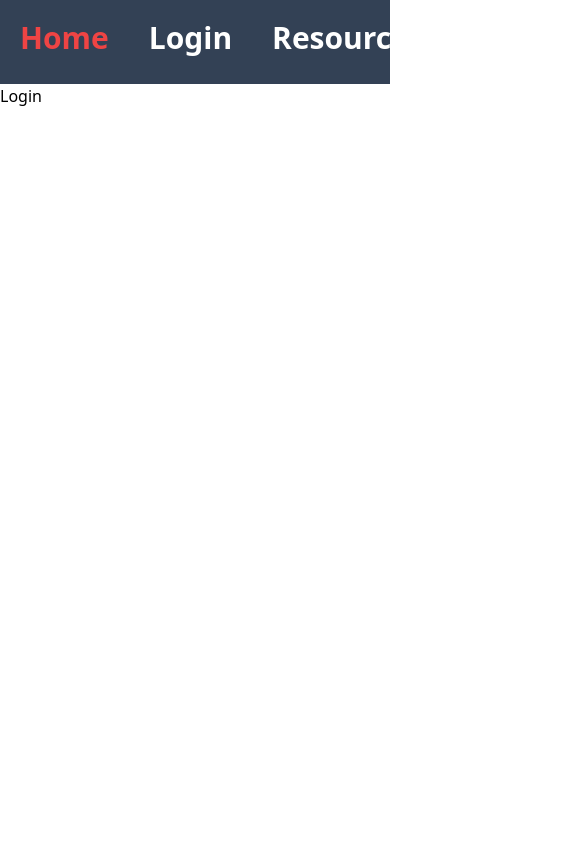
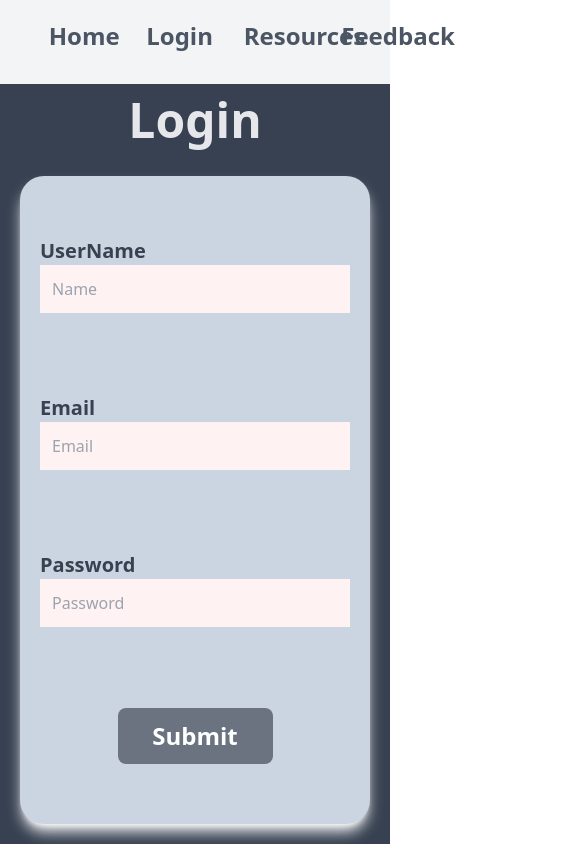
Before and after one commit to DarkyWarky/Todo-list-Mern, a React (Create React App) app: page / in a window 390 px wide. Both pictures are taken after a click on the item "Login". Shown: the top 844 px of the page, 585 px wide, since content can reach past the window. Built offline with nearby package versions, Linux system fonts and the light colour scheme; no server answers.

Commit message:
Addition to login page and styling of pages

```diff
--- a/package.json
+++ b/package.json
@@ -15,6 +15,7 @@
     "mongoose": "^8.0.4",
     "react": "^18.2.0",
     "react-dom": "^18.2.0",
+    "react-hook-form": "^7.50.1",
     "react-icons": "^5.0.1",
     "react-router-dom": "^6.21.2",
     "react-scripts": "5.0.1",
@@ -47,6 +48,7 @@
     ]
   },
   "devDependencies": {
+    "@hookform/devtools": "^4.3.1",
     "npm-run-all": "^4.1.5",
     "tailwindcss": "^3.4.1"
   }
--- a/src/App.js
+++ b/src/App.js
@@ -1,19 +1,19 @@
 import React from 'react'
-import { BrowserRouter as Router,Link,Route,Routes } from 'react-router-dom'
+import { BrowserRouter as Router,Route,Routes } from 'react-router-dom'
 import { Navbar } from './Components/Navbar'
 import Lists from './Components/Lists'
 import Login from './Components/Login'
 
+
 const App = () => {
+
   return (
     <Router>
-      <div>
         <Navbar/>
         <Routes>
         <Route path="/" element={<Lists/>} />
         <Route path="/login" element={<Login/>} />
         </Routes>
-      </div>
     </Router>
   )
 }
--- /dev/null
+++ b/src/Backend/controller.js
@@ -0,0 +1,5 @@
+const express = require("express");
+
+const authUser = (req,res)=>{
+    const user_data=req.body
+}
--- /dev/null
+++ b/src/Backend/routes.js
@@ -0,0 +1,6 @@
+const router = require("express").Router()
+const controller= require("./controller")
+
+router.get("/login",controller.authUser)
+
+module.exports=router
--- a/src/Backend/server.js
+++ b/src/Backend/server.js
@@ -1,13 +1,12 @@
+const mongoose = require("mongoose");
 const express = require("express");
-const mongoose = require("mongoose");
 const cors = require("cors");
 
 const app = express();
-const PORT = 3000;
+const PORT = 3001;
 
 app.use(cors());
 
-console.log("hello");
 mongoose.connect("mongodb+srv://Zwar:DarkyWarky@zwardb.1makfjy.mongodb.net/Todo-List", {
   useNewUrlParser: true,
   useUnifiedTopology: true,
@@ -75,6 +74,9 @@ app.post("/search", async (req,res)=>{
   }
 })
 
+
+
+
 app.listen(PORT, () => {
   console.log(`Server is running on port ${PORT}`);
 });
--- a/src/Components/Items.jsx
+++ b/src/Components/Items.jsx
@@ -1,12 +1,31 @@
-import React from 'react'
+import React from "react";
+import { useState } from "react";
 
-const Items = ({task,onDelete}) => {
+const Items = ({ task, onDelete }) => {
+  const [expanded, setExpanded] = useState(true);
+  const [expandText, setexpandText] = useState("Expand...");
+
+  const toggleExpansion = () => {
+    setExpanded(!expanded);
+    if (expanded) setexpandText("Minimize");
+    else setexpandText("Expand...");
+  };
   return (
-    <div className='bg-red-300 p-4 h-32 ml-10 mr-10 rounded-3xl flex justify-between items-center min-h-0 lg:h-full sm:h-3/4 md:h-3/4'>
-        <div className="textbox">{task}</div>
-        <button className="delete bg-green-300 p-3 rounded-3xl" onClick={onDelete}>Delete</button>
+    <div className="bg-gray-100 p-4 h-32 ml-10 mr-10 rounded-3xl flex justify-between items-center min-h-0 lg:h-full sm:h-3/4 md:h-3/4 shadow-lg shadow-slate-400 text-wrap">
+      <div className="flex-grow">
+        <h1 className="textbox font-bold text-2xl text-wrap">{task}</h1>
+        <div
+          className={`w-5/6 ${expanded ? "max-h-[118px]" : "max-h-full"} p-2 border`}
+          style={{ overflow: "hidden" }}
+          contentEditable={true}
+        ></div>
+        <button onClick={toggleExpansion} className="p-2 text-purple-700">{expandText}</button>
+      </div>
+      <button className="delete bg-cyan-300 p-3 rounded-3xl" onClick={onDelete}>
+        Delete
+      </button>
     </div>
-  )
-}
+  );
+};
 
-export default Items
+export default Items;
--- a/src/Components/Lists.jsx
+++ b/src/Components/Lists.jsx
@@ -12,7 +12,7 @@ const Lists = () => {
 
   useEffect(() => {
     axios
-      .get("http://localhost:3000/todos")
+      .get("http://localhost:3001/todos")
       .then((response) => setTasks(response.data))
       .catch((error) => console.error(error));
   }, []);
@@ -20,7 +20,7 @@ const Lists = () => {
   const addTask = () => {
     if (newTask.trim() !== "") {
       axios
-      .post("http://localhost:3000/add", { task: newTask,index:taskNo })
+      .post("http://localhost:3001/add", { task: newTask,index:taskNo })
       .then((response) => {
         setTasks([...tasks, response.data]);
         setNewTask("");
@@ -32,7 +32,7 @@ const Lists = () => {
 
   const deleteTask = (index) => {
     axios
-      .post("http://localhost:3000/del", {number : index })
+      .post("http://localhost:3001/del", {number : index })
       .then((response) => {
         setTasks(response.data);
       })
@@ -42,7 +42,7 @@ const Lists = () => {
 
   const search = (content)=>{
     axios
-      .post("http://localhost:3000/search",{content :content})
+      .post("http://localhost:3001/search",{content :content})
       .then((response)=>{
         setTasks(response.data)
       })
@@ -58,7 +58,7 @@ const Lists = () => {
   };
 
   return (
-    <div>
+    <div className=" bg-gray-700">
       <SearchBar onSearch={search}/>
       <input
         type="text"
@@ -71,13 +71,11 @@ const Lists = () => {
 
       <button
         onClick={addTask}
-        className="bg-red-500 p-3 text-3xl rounded-xl font-bold"
-      >
-        ADD
-      </button>
+        className=" text-6xl rounded-3xl font-bold h-full text-white"
+      >+</button>
 
-      <div className="bg-green-200 flex justify-center h-screen">
-        <div className="bg-blue-300 grid grid-rows-5 grid-cols-1 p-4 m-10 items-center w-[50%] h-auto justify-evenly gap-4 max-w-5xl">
+      <div className="bg-gray-700 flex justify-center min-h-screen">
+        <div className=" grid auto-rows- grid-cols-1 p-4 m-10 items-center w-[50%] h-fit justify-evenly gap-4 max-w-5xl rounded-lg">
           {tasks.map((taskItem, index) => (
             <Items
               key={index}
--- a/src/Components/Login.jsx
+++ b/src/Components/Login.jsx
@@ -1,9 +1,40 @@
-import React from 'react'
+import React from "react";
+import {useForm} from "react-hook-form"
+import {DevTool} from "@hookform/devtools"
 
 const Login = () => {
+  const inputstyle = "p-3 bg-red-50 rounded-m w-full";
+
+  const form=useForm()
+  const {register,control,handleSubmit,formState}=form
+  const{errors}=formState
+  const onSubmit = (data)=>{
+
+  }
   return (
-    <div>Login</div>
-  )
-}
+    <div className="flex justify-center items-center bg-gray-700 h-[calc(100vh-10vh)] flex-col">
+        <h1 className="text-center text-5xl p-3 font-bold text-gray-200">Login</h1>
+        <form noValidate onSubmit={handleSubmit(onSubmit)} className="flex flex-col justify-around bg-slate-300 p-5 m-5 rounded-3xl h-full w-1/3 items-center relative min-w-fit shadow-lg shadow-white">
+          <div className="w-full">
+            <label className="text-xl font-bold text-gray-700">UserName</label>
+            <input className={inputstyle} type="text" placeholder="Name" id="username" name="username" {...register("username",{required:{value:true,message:"Name is Required"},maxLength:20,minLength:3})}/>
+            <p className="text-red-700 ">{errors.username?.message}</p>
+          </div>
+          <div className="w-full ">
+            <label className="text-xl font-bold text-gray-700">Email</label>
+            <input className={inputstyle} type="email" placeholder="Email" id="email" name="email" {...register("email",{required:{value:true,message:"Email is Required"},pattern:{value:/^[a-zA-Z0-9._-]+@[a-zA-Z0-9.-]+\.[a-zA-Z]{2,4}$/,message:"Invalid Email Format"}})}/>
+            <p className="text-red-700 ">{errors.email?.message}</p>
+          </div>
+          <div className="w-full ">
+            <label className="text-xl font-bold text-gray-700">Password</label>
+            <input className={inputstyle} type="password" placeholder="Password" id="password" name="password" {...register("password",{required:{value:true,message:"Password is Required"},minLength:6,maxLength:20})}/>
+            <p className="text-red-700 ">{errors.password?.message}</p>
+          </div>
+          <button className="bg-gray-500 w-1/2 text-2xl p-3 rounded-lg font-bold text-white hover:opacity-80 transition-opacity" type="submit">Submit</button>
+        </form>
+        <DevTool control={control}/>
+      </div>
+  );
+};
 
-export default Login
+export default Login;
--- a/src/Components/Navbar.jsx
+++ b/src/Components/Navbar.jsx
@@ -1,15 +1,18 @@
 import React from 'react'
-import './component.css'
-import { Link, BrowserRouter as Router } from "react-router-dom";
+import { Link} from "react-router-dom";
 
 export const Navbar = () => {
   return (
-    <nav className='h-[10vh] bg-[#334155]'>
+    <nav className='h-[10vh] bg-gray-100'>
         <ul className='flex justify-around align-middle' >
-            <li className='font-bold p-5 size-5 text-white text-3xl transition duration-300 delay-150 underline-animation hover:text-red-500 cursor-pointer '><Link to='/'>Home</Link></li>
-            <li className='font-bold p-5 size-5 text-white text-3xl transition duration-300 delay-150 underline-animation hover:text-red-500 cursor-pointer '><Link to='/Login'>Login</Link></li>
-            <li className='font-bold p-5 size-5 text-white text-3xl transition duration-300 delay-150 underline-animation hover:text-red-500 cursor-pointer '><Link to='/resources'>Resources</Link></li>
-            <li className='font-bold p-5 size-5 text-white text-3xl transition duration-300 delay-150 underline-animation hover:text-red-500 cursor-pointer '><Link to='/feedback'>Feedback</Link></li>
+            <li className='font-bold p-5 size-5 text-gray-600 text-2xl transition duration-300 delay-150 hover:text-red-500 cursor-pointer '>
+            <Link to='/'>Home</Link></li>
+            <li className='font-bold p-5 size-5 text-gray-600 text-2xl transition duration-300 delay-150 hover:text-red-500 cursor-pointer '>
+            <Link to='/Login'>Login</Link></li>
+            <li className='font-bold p-5 size-5 text-gray-600 text-2xl transition duration-300 delay-150 hover:text-red-500 cursor-pointer '>
+            <Link to='/resources'>Resources</Link></li>
+            <li className='font-bold p-5 size-5 text-gray-600 text-2xl transition duration-300 delay-150 hover:text-red-500 cursor-pointer '>
+            <Link to='/feedback'>Feedback</Link></li>
         </ul>
     </nav>
   )
--- a/src/Components/SearchBar.jsx
+++ b/src/Components/SearchBar.jsx
@@ -10,7 +10,7 @@ const SearchBar = ({onSearch}) => {
     onSearch(content)
   }
   return (
-    <div className="flex justify-around bg-red-400 p-3">
+    <div className="flex justify-around bg-gray-700 p-3">
       <div className="relative w-1/2">
         <div className="flex items-center">
           <FontAwesomeIcon icon={faSearch} className="text-zinc-500 mr-2 absolute right-4 scale-150" onClick={handleClick}/>
--- a/src/Components/component.css
+++ /dev/null
@@ -1,31 +0,0 @@
-@keyframes underline {
-    0% {
-      width: 0;
-    }
-    50%{
-        width: 80%;
-        pointer-events: none;
-    }
-    100% {
-      width: 0%;
-    }
-  }
-
-  .underline-animation {
-    position: relative;
-    display: inline-block;
-    width: auto;
-  }
-
-  .underline-animation:hover::after {
-    content: "";
-    position: absolute;
-    bottom: 0;
-    left: 18px;
-    top:20px;
-    height: 40px;
-    border-radius: 5px;
-    background-color: #e9ed76;
-    opacity: 0.8;
-    animation: underline 0.5s ease-in-out forwards;
-  }
```
Also changed, not shown: 1 other file (tests, documents, lock files or other folders).
